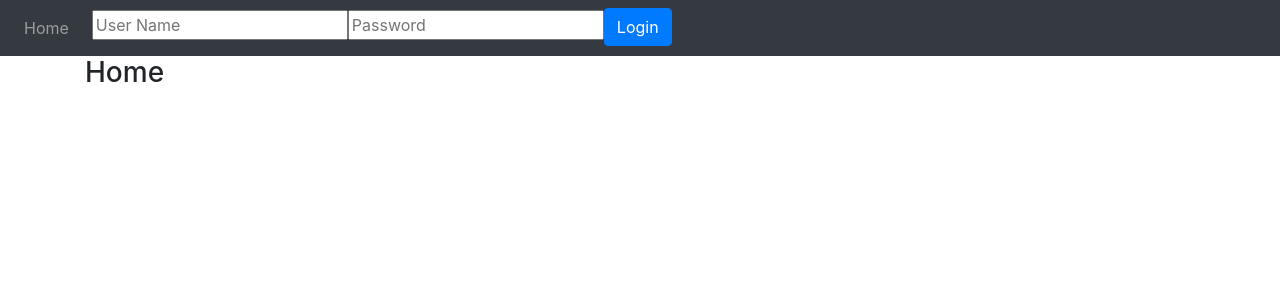
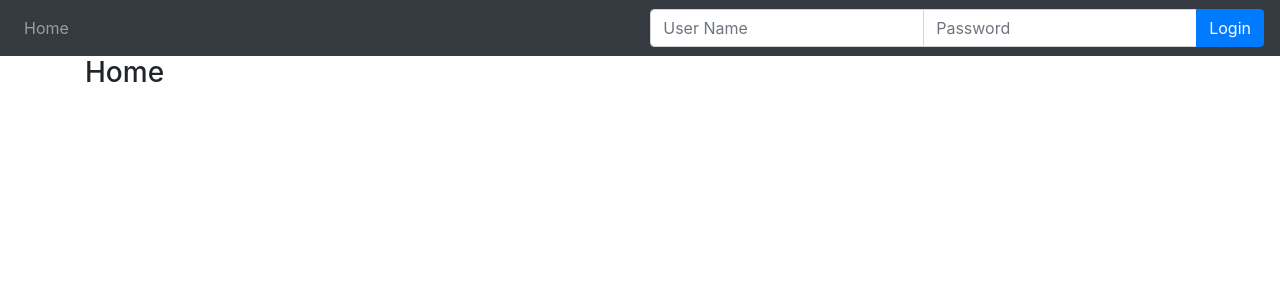
Before and after one commit to MeteoricSnax/Ca3FrontEnd, a React (Create React App) app: page / in a window 1280 px wide. Shown: the top 300 px of the page. Built offline with nearby package versions, Linux system fonts and the light colour scheme; what react-bootstrap-table2-filter would draw is missing.

Commit message:
header updated

```diff
--- a/src/App.js
+++ b/src/App.js
@@ -18,11 +18,15 @@ class LogIn extends Component {
   }
   render() {
     return (
-      <div className="container">
-        <form onSubmit={this.login} onChange={this.onChange} >
-          <input placeholder="User Name" id="username" />
-          <input placeholder="Password" id="password" />
-          <button className="btn btn-primary">Login</button>
+      <div className="ml-auto">
+        <form onSubmit={this.login} onChange={this.onChange} className="form-inline">
+          <div className="input-group ">
+            <input placeholder="User Name" id="username" className="form-control" />
+            <input type="password" placeholder="Password" id="password" className="form-control"/>
+            <div className="input-group-append">
+              <button className="btn btn-primary">Login</button>
+            </div>
+          </div>
         </form>
       </div>
     )
@@ -58,10 +62,7 @@ class Header extends Component {
           <li className="nav-item">
             <Link className="nav-link" to="/">Home</Link>
           </li>
-          <li className="nav-item">
-            <LogIn login={this.props.login} />
-          </li>
-        </ul>
+        </ul><LogIn login={this.props.login} />
       </nav>) : (<nav className="navbar navbar-expand-sm bg-dark navbar-dark">
         <ul className="navbar-nav">
           <li className="nav-item">
@@ -73,10 +74,8 @@ class Header extends Component {
           <li className="nav-item">
             <Link className="nav-link" to="/pagination">Pagination</Link>
           </li>
-          <li className="nav-item">
-            <button onClick={this.props.logout} className="btn btn-primary">Logout</button>
-          </li>
         </ul>
+        <button onClick={this.props.logout} className="btn btn-primary ml-auto">Logout</button>
       </nav>)
     );
   }
```
